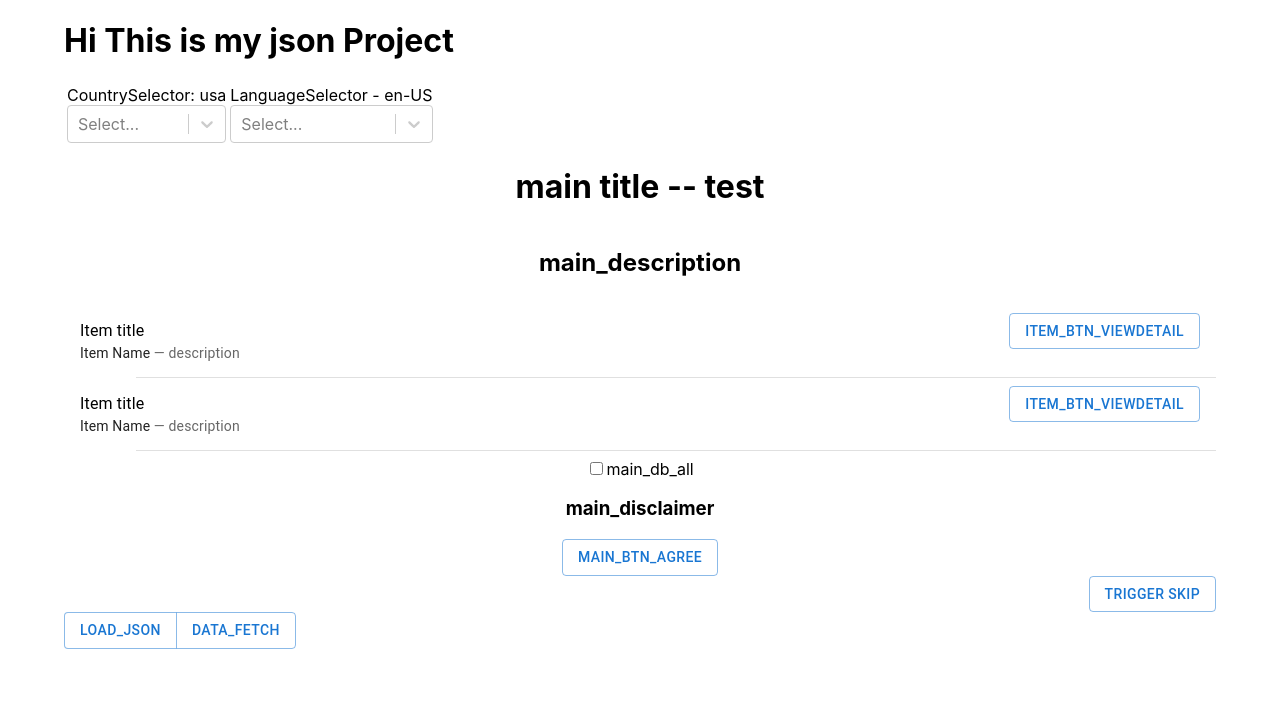
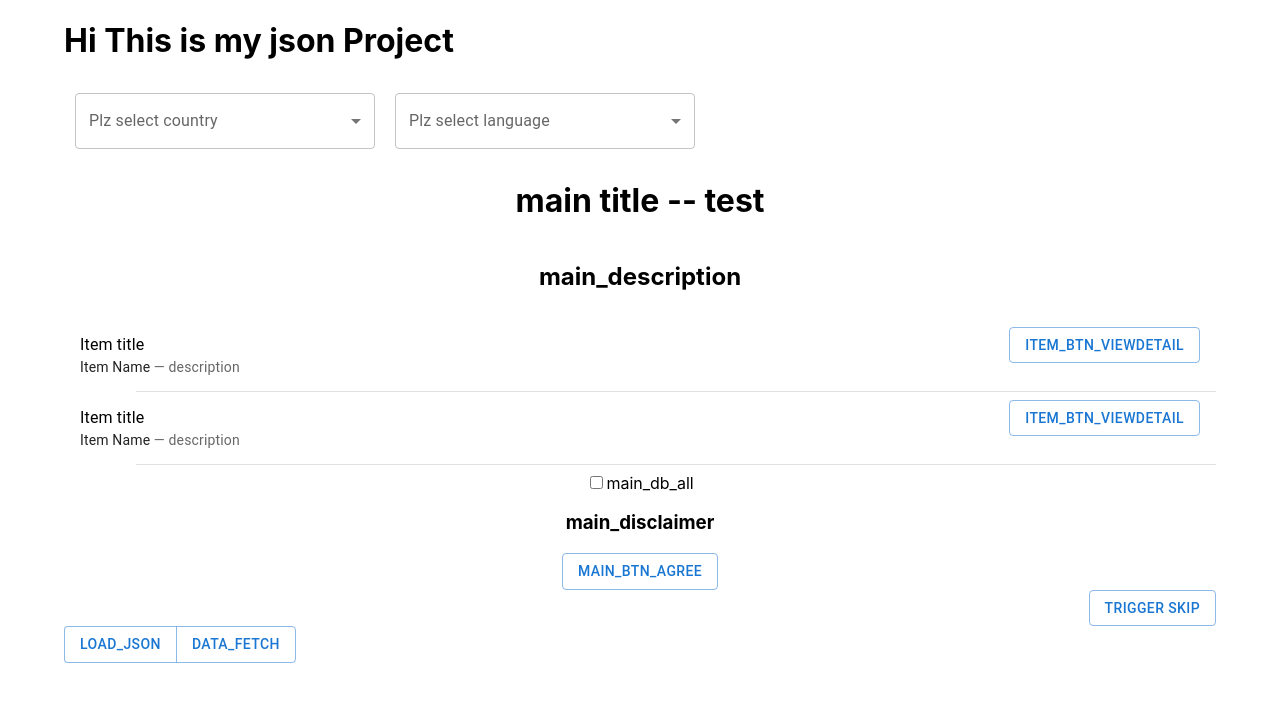
Before and after one commit to depari/react-poc-project, a React (Vite) app in the folder json-viewer-react/: page / in a window 1280 px wide. Shown: the top 702 px of the page. Built offline with nearby package versions, Linux system fonts and the light colour scheme; what spatial-navigation-js would draw is missing.

Commit message:
replace by mui select compmemt

```diff
--- a/json-viewer-react/src/Component/Item/CountrySelector.tsx
+++ b/json-viewer-react/src/Component/Item/CountrySelector.tsx
@@ -1,7 +1,12 @@
 import React from 'react'
-import Select from 'react-select';
+import Select, { SelectChangeEvent } from '@mui/material/Select';
+
+// import { Theme, useTheme } from '@mui/material/styles';
+import { FormControl, InputLabel, MenuItem, OutlinedInput } from '@mui/material';
 
 import JsonStore from '../../JsonStore';
+
+
 
 
 
@@ -10,14 +15,39 @@ function CountrySelector() {
     // const { language_code, setLanguageCode} = jsonStore();
     //const bears = useStore(state => state.bears);
     const {cur_country_code, cur_language_code, country_list, setCurCountryCode, setCurLanguageCode}  = JsonStore();
-    const handleChange = (e: React.ChangeEvent<HTMLInputElement> ) => {
-        console.log("Country Select : " + e.value);
-        setCurCountryCode(e.value);
+    // const theme = useTheme();
+
+    const handleChange = (event: SelectChangeEvent) => {
+        console.log("Country Select : " + event.target.value);
+        setCurCountryCode(event.target.value);
+
     };
 
+
     return (<>
-         CountrySelector: {cur_country_code}
-         <Select options={country_list}  onChange={(e) => handleChange(e)}/>
+        <div>
+            <FormControl sx={{ m: 1, minWidth: 300 }}>
+                <InputLabel>
+                    Plz select country
+                </InputLabel>
+                <Select
+                    onChange={handleChange}
+                    input={<OutlinedInput label="CountryCode" />}
+                >
+                    {country_list.map((country) => (
+                        <MenuItem
+                            value={country}
+                            key={country}
+                        >
+                            {country}
+                        </MenuItem>
+                    ))}
+
+                </Select>
+
+            </FormControl>
+        </div>
+
     </>);
 
 };
--- a/json-viewer-react/src/Component/Item/LanguageSelector.tsx
+++ b/json-viewer-react/src/Component/Item/LanguageSelector.tsx
@@ -1,18 +1,48 @@
 import React from 'react'
-import Select from 'react-select';
+import { FormControl, InputLabel, MenuItem, OutlinedInput, Select, SelectChangeEvent } from '@mui/material';
+
+
 
 import JsonStore from '../../JsonStore';
 
 function LanguageSelector() {
     const {cur_country_code, cur_language_code, language_list, setCurLanguageCode}  = JsonStore();
-    const handleChange = (e: React.ChangeEvent<HTMLInputElement> ) => {
-        console.log("language Select : " + e.value);
-        setCurLanguageCode(e.value);
+    // const handleChange = (e: React.ChangeEvent<HTMLInputElement> ) => {
+    //     console.log("language Select : " + e.value);
+    //     setCurLanguageCode(e.value);
+    // };
+
+    const handleChange = (event: SelectChangeEvent) => {
+        console.log("Language Select : " + event.target.value);
+        setCurLanguageCode(event.target.value);
+
     };
 
     return (<>
-        LanguageSelector - {cur_language_code}
-        <Select options={language_list} onChange={(e) => handleChange(e)}></Select>
+        {/* LanguageSelector - {cur_language_code}
+        <Select options={language_list} onChange={(e) => handleChange(e)}></Select> */}
+        <div>
+            <FormControl sx={{ m: 1, minWidth: 300 }}>
+                <InputLabel>
+                    Plz select language
+                </InputLabel>
+                <Select
+                    onChange={handleChange}
+                    input={<OutlinedInput label="lang" />}
+                >
+                    {language_list.map((item) => (
+                        <MenuItem
+                            value={item}
+                            key={item}
+                        >
+                            {item}
+                        </MenuItem>
+                    ))}
+
+                </Select>
+
+            </FormControl>
+        </div>
     </>);
 
 };
--- a/json-viewer-react/src/JsonStore.tsx
+++ b/json-viewer-react/src/JsonStore.tsx
@@ -4,8 +4,8 @@ interface jsonData {
     json_path:string;
     json_data:string;
     json_object : any;
-    country_list:Array<object>;
-    language_list:Array<object>;
+    country_list:Array<string>;
+    language_list:Array<string>;
 
     cur_country_code:string;
     cur_language_code:string;
@@ -61,8 +61,8 @@ const JsonStore = create<jsonData>((set, get) => ({
             console.log(typeof(JSON.parse(data)));
 
             const _jsonOject : any = JSON.parse(data);
-            const _countryList : Array<object> = [];
-            const _languageList : Array<object> = [];
+            const _countryList : Array<string> = [];
+            const _languageList : Array<string> = [];
             let _cur_country_code : string;
             let _cur_language_code : string;
 
@@ -73,8 +73,9 @@ const JsonStore = create<jsonData>((set, get) => ({
             {
                 console.log("-------------------------------------------");
                 console.log(key_country );
-                var country = {label:key_country, value : key_country};
-                _countryList.push(country);
+                // var country = {label:key_country, value : key_country};
+                // _countryList.push(country);
+                _countryList.push(key_country);
 
 
                 for(var key_language in _jsonOject[key_country])
@@ -92,8 +93,9 @@ const JsonStore = create<jsonData>((set, get) => ({
             for(var key_language in _jsonOject[_cur_country_code])
             {
                 console.log("  " +key_language);
-                var language = {label:key_language, value : key_language};
-                _languageList.push(language);
+                // var language = {label:key_language, value : key_language};
+                // _languageList.push(language);
+                _languageList.push(key_language);
             }
             _cur_language_code =  Object.keys(_jsonOject[_cur_country_code])[0];
 
@@ -116,14 +118,15 @@ const JsonStore = create<jsonData>((set, get) => ({
     setCurCountryCode:(_cur_country_code) =>
     {
         ;
-        const _languageList : Array<object> = [];
+        const _languageList : Array<string> = [];
         let _cur_language_code : string;
         let _jsonObject:any = get().json_object;
         for(var key_language in _jsonObject[_cur_country_code])
         {
             console.log("  " +key_language);
-            var language = {label:key_language, value : key_language};
-            _languageList.push(language);
+            // var language = {label:key_language, value : key_language};
+            // _languageList.push(language);
+            _languageList.push(key_language);
         }
         _cur_language_code =  Object.keys(_jsonObject[_cur_country_code])[0];
 
```
